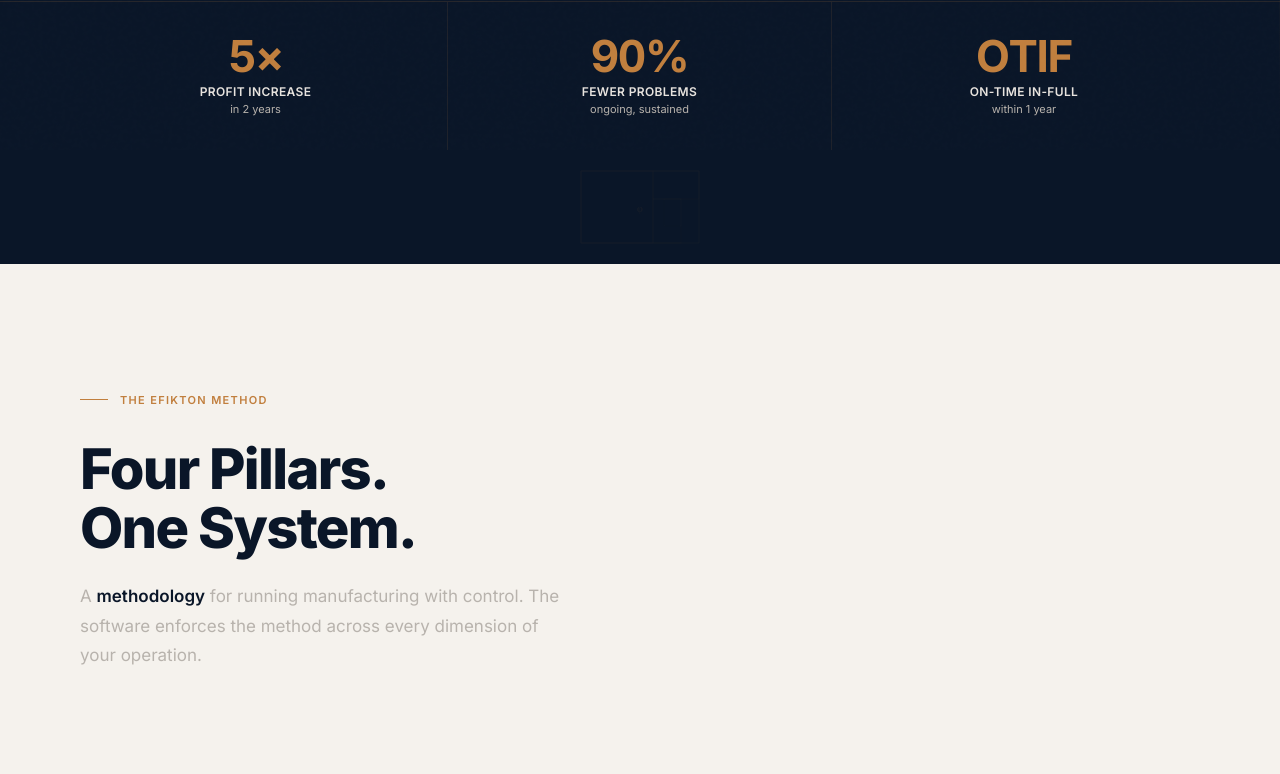
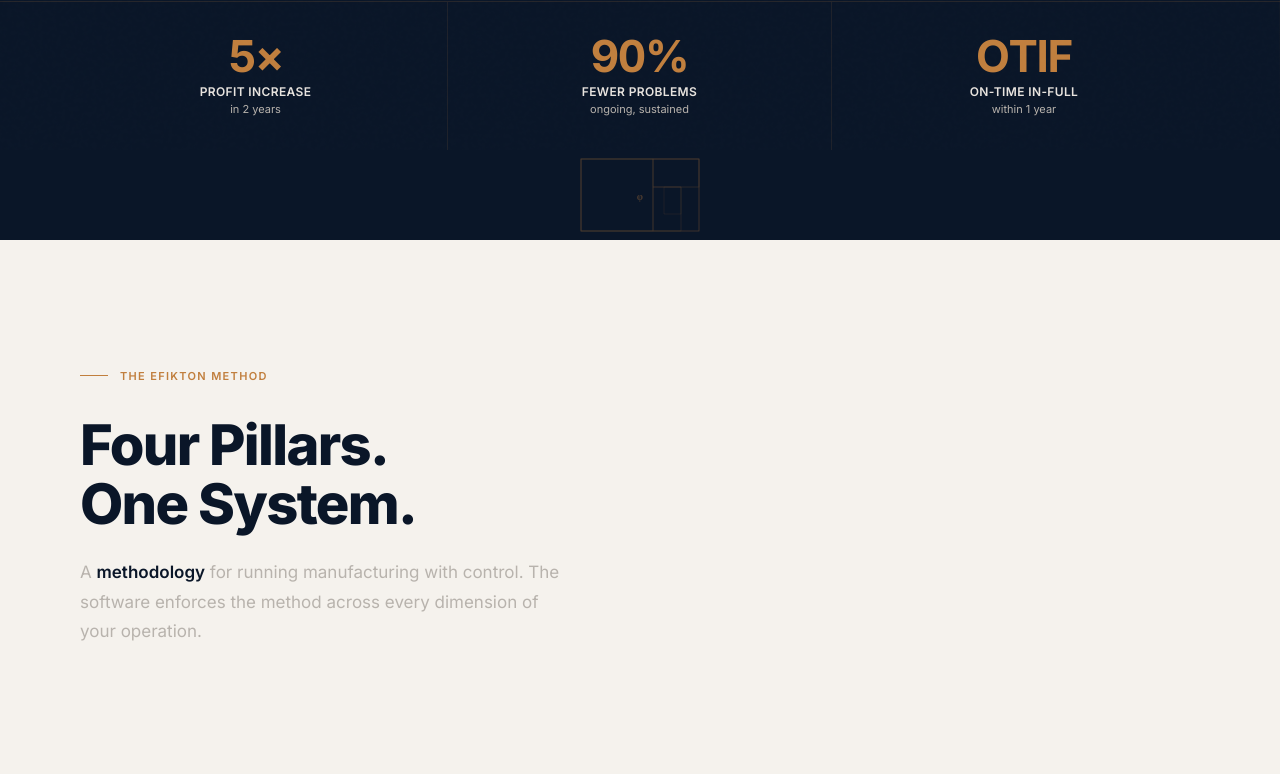
Before and after one commit to Nom1vk/Efiktonfigmamake, a React (Vite) app: page /1/ in a window 1280 px wide. Shown: the part 881-1655 px from the top of the page. Built offline with nearby package versions, Linux system fonts and the light colour scheme.

Commit message:
fix: φ dividers — increase opacity 5%→35%, remove dead space between sections

```diff
--- a/src/App.tsx
+++ b/src/App.tsx
@@ -25,29 +25,22 @@
       <Navigation />
       <main id="main-content">
         <Hero />
-        {/* Section transition: navy → off-white — φ structural divider */}
-        <div aria-hidden="true" className="ef-section-divider ef-section-divider--strong" />
-        <FibonacciDivider rotation={0} opacity={0.06} />
+        {/* φ structural divider */}
+        <FibonacciDivider rotation={0} />
         <Solutions />
-        {/* Section transition: off-white → navy — copper draw + φ */}
+        {/* Section transition: off-white → navy */}
         <CopperDrawDivider />
-        <div aria-hidden="true" className="ef-section-divider" />
-        <FibonacciDivider rotation={45} opacity={0.055} />
+        <FibonacciDivider rotation={45} />
         <Features />
         {/* Section transition: navy → cream */}
-        <div aria-hidden="true" className="ef-section-divider" />
-        <FibonacciDivider rotation={90} opacity={0.06} />
+        <FibonacciDivider rotation={90} />
         <ERPReplacement />
         {/* Section transition: cream → off-white */}
         <CopperDrawDivider />
-        <div aria-hidden="true" className="ef-section-divider" />
         <Testimonials />
-        {/* Section transition: cream → charcoal + φ */}
-        <div aria-hidden="true" className="ef-section-divider" />
-        <FibonacciDivider rotation={135} opacity={0.055} />
+        {/* Section transition: cream → charcoal */}
+        <FibonacciDivider rotation={135} />
         <About />
-        {/* Section transition: charcoal → navy */}
-        <div aria-hidden="true" className="ef-section-divider" />
         <CTA />
       </main>
       <Footer />
--- a/src/components/PhiElements.tsx
+++ b/src/components/PhiElements.tsx
@@ -1,18 +1,13 @@
 import { useInView } from '../hooks/useInView';
 
 /** Fibonacci nested rectangles SVG — structural φ divider */
-export function FibonacciDivider({ rotation = 0, opacity = 0.055 }: { rotation?: number; opacity?: number }) {
+export function FibonacciDivider({ rotation = 0 }: { rotation?: number }) {
   const [ref, visible] = useInView<HTMLDivElement>({ threshold: 0.2 });
 
   return (
     <div
       ref={ref}
-      className="ef-phi-divider"
-      style={{
-        opacity: visible ? opacity : 0,
-        transition: 'opacity 0.8s ease',
-        padding: '20px 0',
-      }}
+      className={`ef-phi-divider${visible ? ' is-visible' : ''}`}
       aria-hidden="true"
     >
       <svg
--- a/src/styles/globals.css
+++ b/src/styles/globals.css
@@ -673,12 +673,12 @@
   display: flex;
   justify-content: center;
   align-items: center;
-  padding: 16px 0;
-  opacity: 0.055;
-  transition: opacity 0.6s ease;
+  padding: 8px 0;
+  opacity: 0;
+  transition: opacity 0.8s ease;
 }
 .ef-phi-divider.is-visible {
-  opacity: 0.065;
+  opacity: 0.35;
 }
 
 /* ── 5b. Golden spiral ───────────────────────────────────────────────────────── */
```
